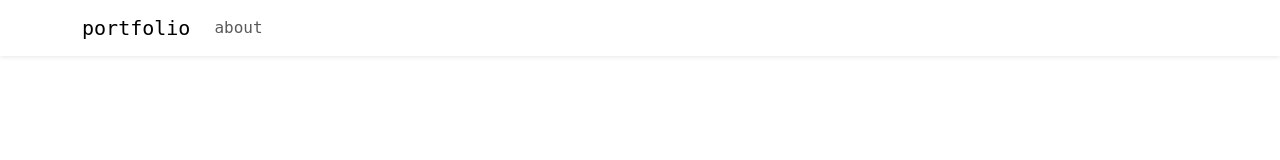
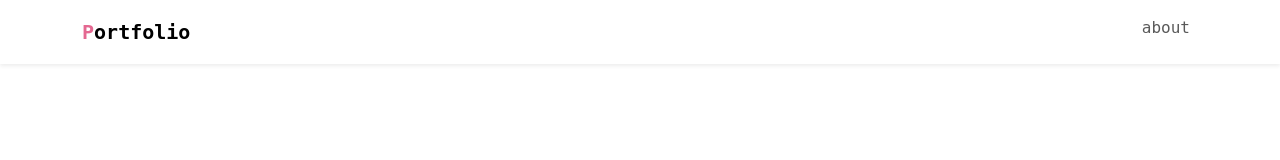
Before and after one commit to icompl3xluffy/portfolio, a plain HTML site: page index.html in a window 1280 px wide. Drawn offline with nearby package versions, Linux system fonts and the light colour scheme.

Commit message:
added nave bar, edit style sheet, added images

```diff
--- a/index.html
+++ b/index.html
@@ -6,22 +6,24 @@
     <link rel="icon" type="img/png" href="img/techis-logo.png">
     <link href="https://cdn.jsdelivr.net/npm/bootstrap@5.3.1/dist/css/bootstrap.min.css" rel="stylesheet" integrity="sha384-4bw+/aepP/YC94hEpVNVgiZdgIC5+VKNBQNGCHeKRQN+PtmoHDEXuppvnDJzQIu9" crossorigin="anonymous">
     <link rel="stylesheet" href="https://cdn.jsdelivr.net/npm/bootstrap-icons@1.9.1/font/bootstrap-icons.css">
+    <link rel="stylesheet" href="style.css" class="stylesheet">
     <title>Portfolio</title>
-    <link rel="stylesheet" href="./style.css" class="stylesheet">
+
 
 </head>
 <body>
     <nav class="navbar navbar-expand-lg navbar-light shadow-sm">
         <div class="container">
-          <a class="navbar-brand title-icon" href="#"> <span class="font primary">p</span>ortfolio</a>
+          <a class="navbar-brand title-icon" href="#"> <span class="font-primary">P</span>ortfolio</a>
           <button class="navbar-toggler" type="button" data-bs-toggle="collapse" data-bs-target="#navbarSupportedContent" aria-controls="navbarSupportedContent" aria-expanded="false" aria-label="Toggle navigation">
             <span class="navbar-toggler-icon"></span>
           </button>
-          <div class="collapse navbar-collapse" id="navbarSupportedContent">
-            <ul class="navbar-nav me-auto mb-2 mb-lg-0">
+          <div class="collapse navbar-collapse" id="navbarToggler">
+            <ul class="navbar-nav ms-auto mb-2">
               <li class="nav-item">
                 <a class="nav-link  font-black" href="#about">about</a>
               </li>
+
 
           </div>
         </div>
--- a/style.css
+++ b/style.css
@@ -1,8 +1,15 @@
-/************
+/*****************
 
 COMMON
 
-***********/
+******************/
 body{
     font-family:"monospace", sans-serif;
 }
+.font-primary{
+    color: rgb(228, 104, 145);
+}
+.title-icon{
+    font-size: 20px;
+    font-weight: bold;
+}
```
